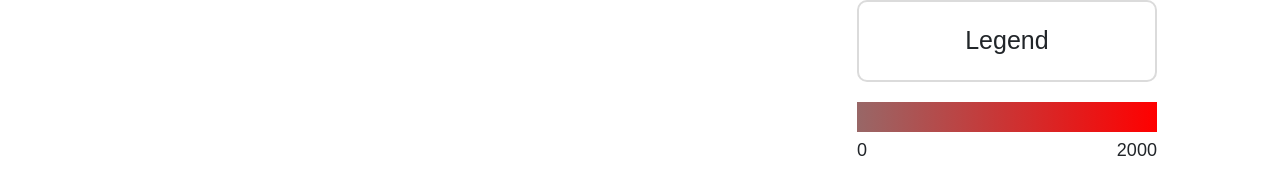
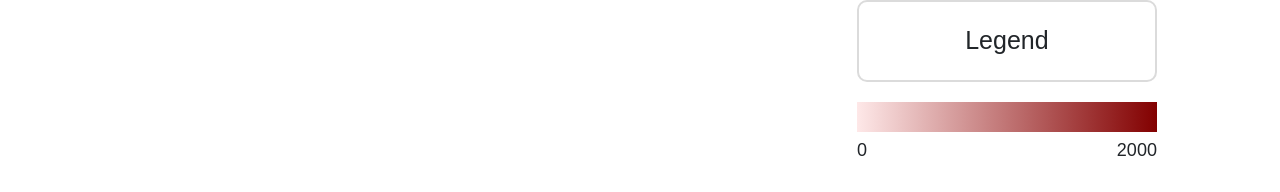
Before and after one commit to wadewhc/5609, a React (Create React App) app: page /maps in a window 1280 px wide. Shown: the part 580-772 px from the top of the page. Built offline with nearby package versions, Linux system fonts and the light colour scheme.

Commit message:
Update MapChart.js

```diff
--- a/src/pages/MapChart.js
+++ b/src/pages/MapChart.js
@@ -23,7 +23,7 @@ function makeStatesConfig(stateTotals, colorScale) {
 export default function App() {
   const colorScale = scaleLinear()
     .domain([Math.min(...Object.values(stateTotals)), Math.max(...Object.values(stateTotals))])
-    .range(["hsl(0, 20%, 50%)", "hsl(0, 100%, 50%)"]);
+    .range(["hsl(0, 90%, 95%)", "hsl(0, 90%, 30%)"]);
 
   const statesCustomConfig = makeStatesConfig(stateTotals, colorScale);
 
```
